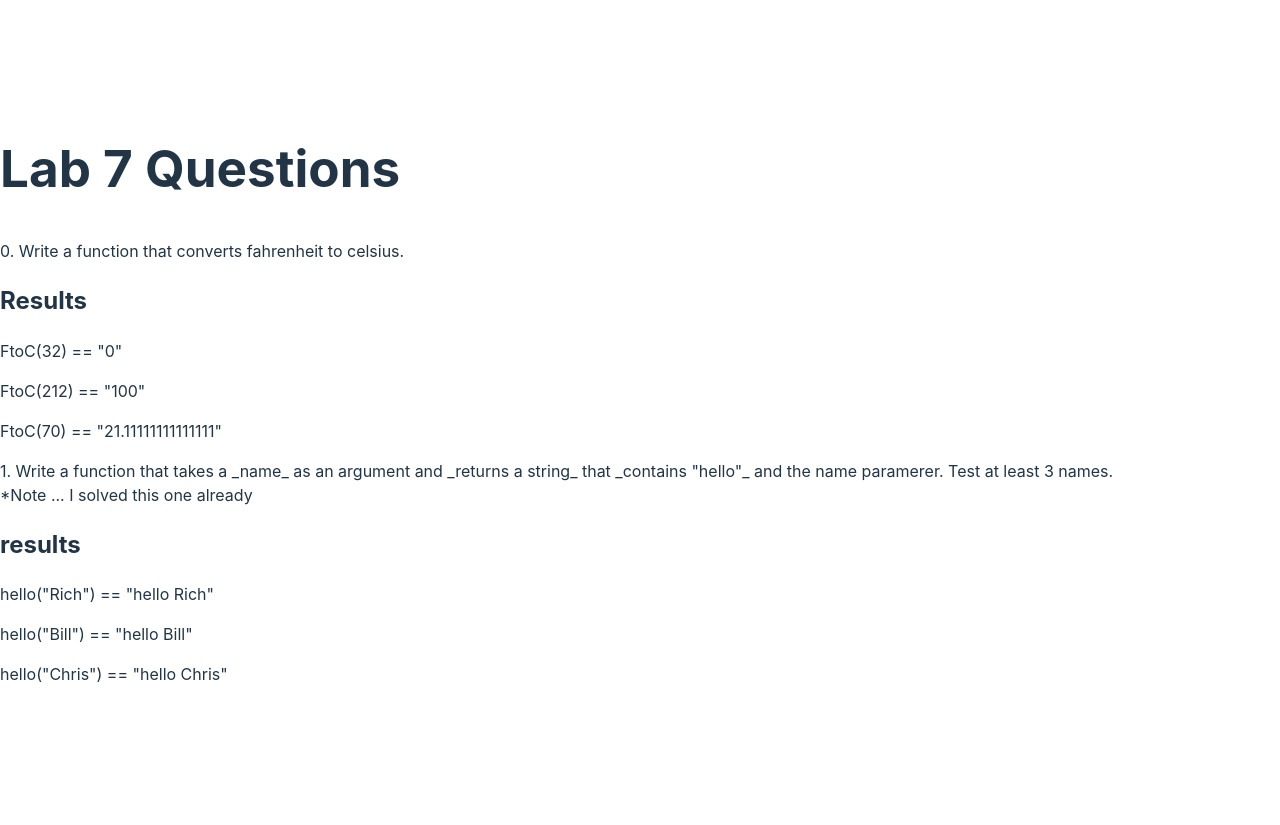
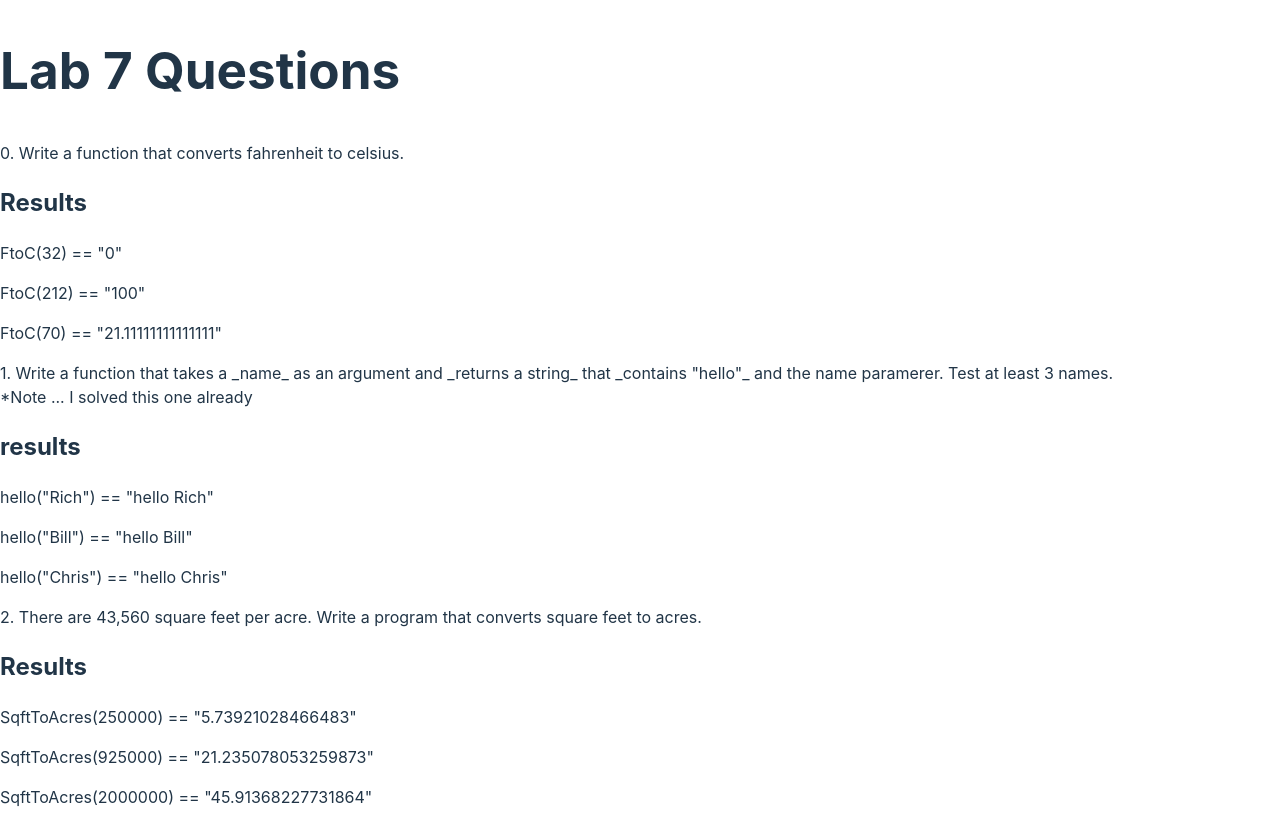
Before and after one commit to emilyychau/UX308-L07, a React (Vite) app: page / in a window 1280 px wide. Before the commit the page ends 800 px from the top, so only its background shows below. Built offline with nearby package versions, Linux system fonts and the light colour scheme.

Commit message:
populate q2

```diff
--- a/src/App.jsx
+++ b/src/App.jsx
@@ -1,10 +1,11 @@
-import {Question0, Question1} from './components.jsx';
+import {Question0, Question1, Question2} from './components.jsx';
 
 function App() {
   return (
     <>
         <Question0 />
         <Question1 />
+        <Question2 />
     </>
   )
 }
--- a/src/components.jsx
+++ b/src/components.jsx
@@ -1,4 +1,4 @@
-import {hello, FtoC} from './functions.js';
+import {hello, FtoC, SqftToAcres} from './functions.js';
 
 function Question0(){
     return <section>
@@ -22,4 +22,14 @@ function Question1(){
     </section>
 }
 
-export {Question0, Question1}
+function Question2(){
+    return <section>
+2. There are 43,560 square feet per acre. Write a program that converts square feet to acres.
+    <h2>Results</h2>
+    <p>SqftToAcres(250000) == "{SqftToAcres(250000)}"</p>
+    <p>SqftToAcres(925000) == "{SqftToAcres(925000)}"</p>
+    <p>SqftToAcres(2000000) == "{SqftToAcres(2000000)}"</p>
+    </section>
+}
+
+export {Question0, Question1, Question2}
--- a/src/functions.js
+++ b/src/functions.js
@@ -1,10 +1,15 @@
-function hello(name){
-    return(`hello ${name}`);
-}
-
 function FtoC(fahr){
     const celsius = (fahr - 32) * (5/9);
     return celsius;
 }
 
-export {hello, FtoC}
+function hello(name){
+    return(`hello ${name}`);
+}
+
+function SqftToAcres(sqft){
+    const acres = sqft/43560;
+    return acres;
+ }
+
+export {hello, FtoC, SqftToAcres}
```
